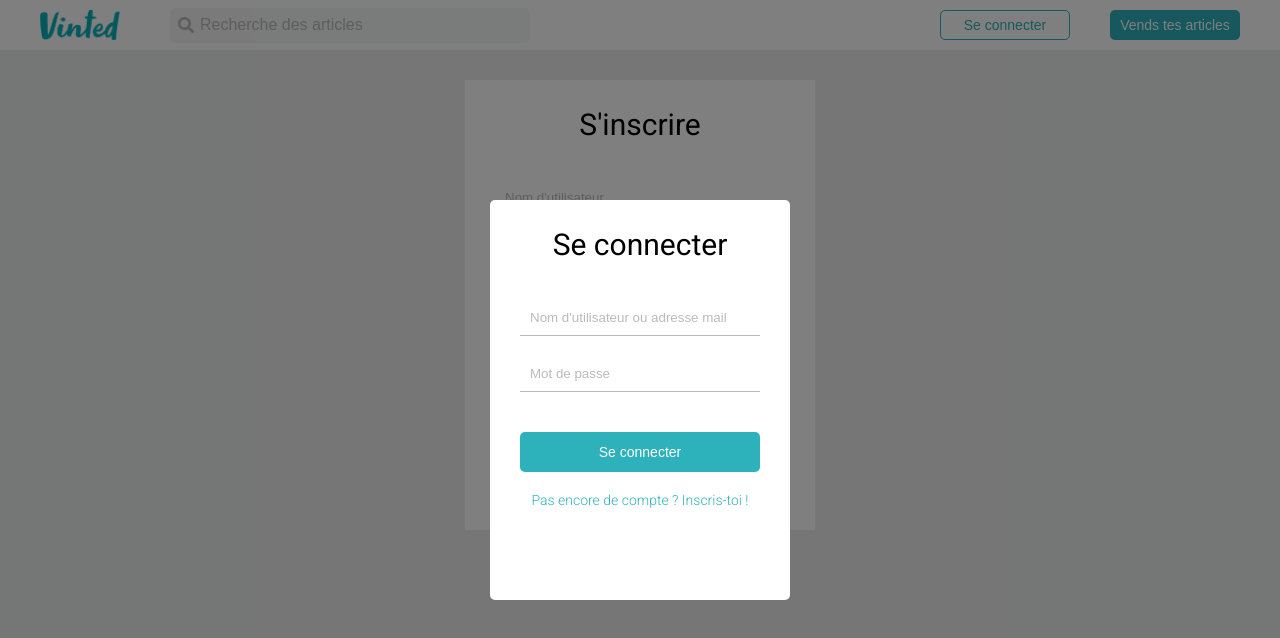
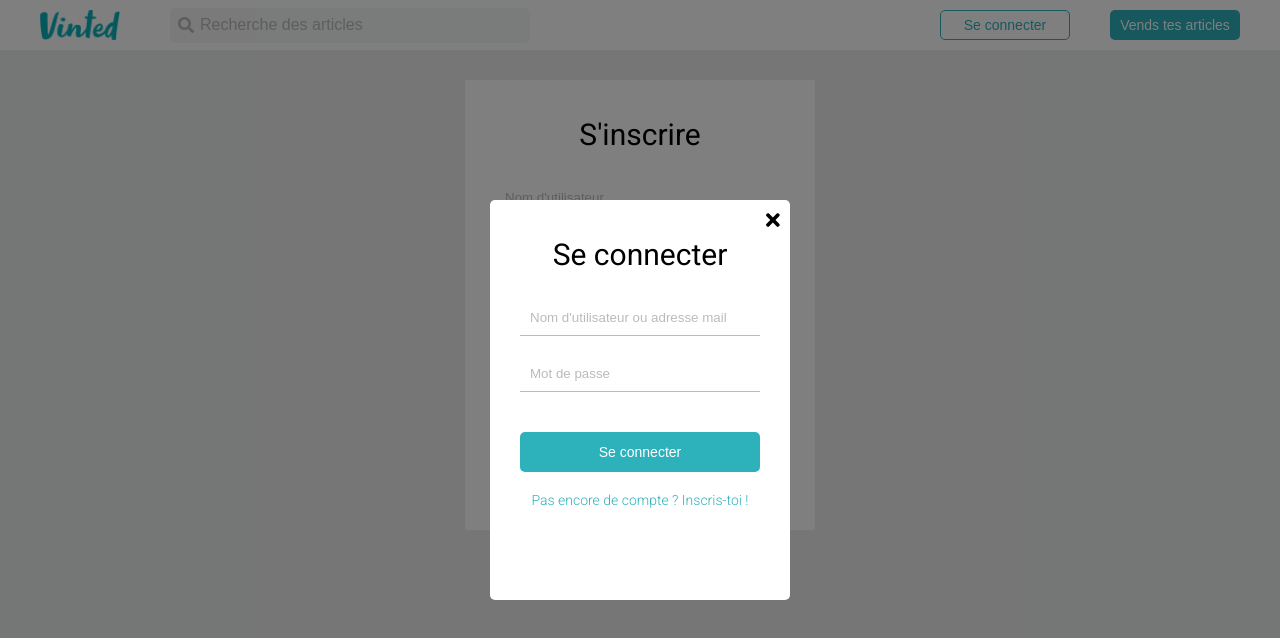
Before and after one commit to Mobu34/vinted_frontend_react, a React (Create React App) app: page /signup in a window 1280 px wide. Both pictures are taken after a click on the button "Se connecter". Shown: the top 638 px of the page. Built offline with nearby package versions, Linux system fonts and the light colour scheme.

Commit message:
stop scrolling for modal added

```diff
--- a/src/App.css
+++ b/src/App.css
@@ -141,6 +141,7 @@ h2 {
 .tear-img {
   position: absolute;
   bottom: 0;
+  /* width: 100px; */
 }
 
 /* MainHome Offers*/
@@ -273,6 +274,9 @@ h2 {
 }
 
 /* MODAL */
+.modal-open {
+  overflow: hidden;
+}
 .modal {
   height: 100%;
   width: 100%;
@@ -297,11 +301,19 @@ h2 {
   flex-direction: column;
   align-items: center;
   box-sizing: border-box;
+  position: relative;
+}
+.close-modal {
+  position: absolute;
+  top: 10px;
+  right: 10px;
+  font-size: 20px;
+  cursor: pointer;
 }
 .title-form {
   font-size: 30px;
   font-weight: 400;
-  margin-bottom: 40px;
+  margin: 10px 0 30px 0;
 }
 .input-form {
   width: 100%;
--- a/src/App.js
+++ b/src/App.js
@@ -10,8 +10,8 @@ import Home from "./containers/Home";
 import Modal from "./components/Modal";
 
 import { library } from "@fortawesome/fontawesome-svg-core";
-import { faSearch } from "@fortawesome/free-solid-svg-icons";
-library.add(faSearch);
+import { faSearch, faTimes } from "@fortawesome/free-solid-svg-icons";
+library.add(faSearch, faTimes);
 
 const App = () => {
   const cookie = Cookie.get("tokenCookie");
--- a/src/components/MainOffer.js
+++ b/src/components/MainOffer.js
@@ -20,6 +20,7 @@ const MainOffer = ({ offer }) => {
                 {offer.product_details.map((item, index) => {
                   return (
                     <OfferDetail
+                      key={index}
                       detailKey={Object.keys(item)}
                       detailValue={item[Object.keys(item)]}
                     />
--- a/src/components/Modal.js
+++ b/src/components/Modal.js
@@ -6,6 +6,8 @@ import TitleForm from "./TitleForm";
 import InputForm from "./InputForm";
 import VintedButton from "./VintedButton";
 import RedirectForm from "./RedirectForm";
+
+import { FontAwesomeIcon } from "@fortawesome/react-fontawesome";
 
 const Modal = ({ setModalLogin, connect }) => {
   const [login, setLogin] = useState("");
@@ -25,17 +27,26 @@ const Modal = ({ setModalLogin, connect }) => {
       if (response.status === 200) {
         connect(response.data);
         setModalLogin(false);
+        document.body.classList.remove("modal-open");
       }
     } catch (error) {
       alert("Incorrect");
     }
+  };
 
-    // console.log(response.status);
+  const handleClick = () => {
+    setModalLogin(false);
+    document.body.classList.remove("modal-open");
   };
 
   return (
     <div className="modal">
       <form className="login-form" onSubmit={handleSubmit}>
+        <FontAwesomeIcon
+          icon="times"
+          className="close-modal"
+          onClick={handleClick}
+        />
         <TitleForm title="Se connecter" />
         <InputForm
           type="text"
--- a/src/components/VintedButton.js
+++ b/src/components/VintedButton.js
@@ -5,6 +5,7 @@ const VintedButton = ({ className, text, setModalLogin, setToken, type }) => {
   const handleClick = () => {
     if (setModalLogin) {
       setModalLogin(true);
+      document.body.classList.add("modal-open");
     } else if (setToken) {
       Cookie.remove("tokenCookie");
       setToken("");
```
